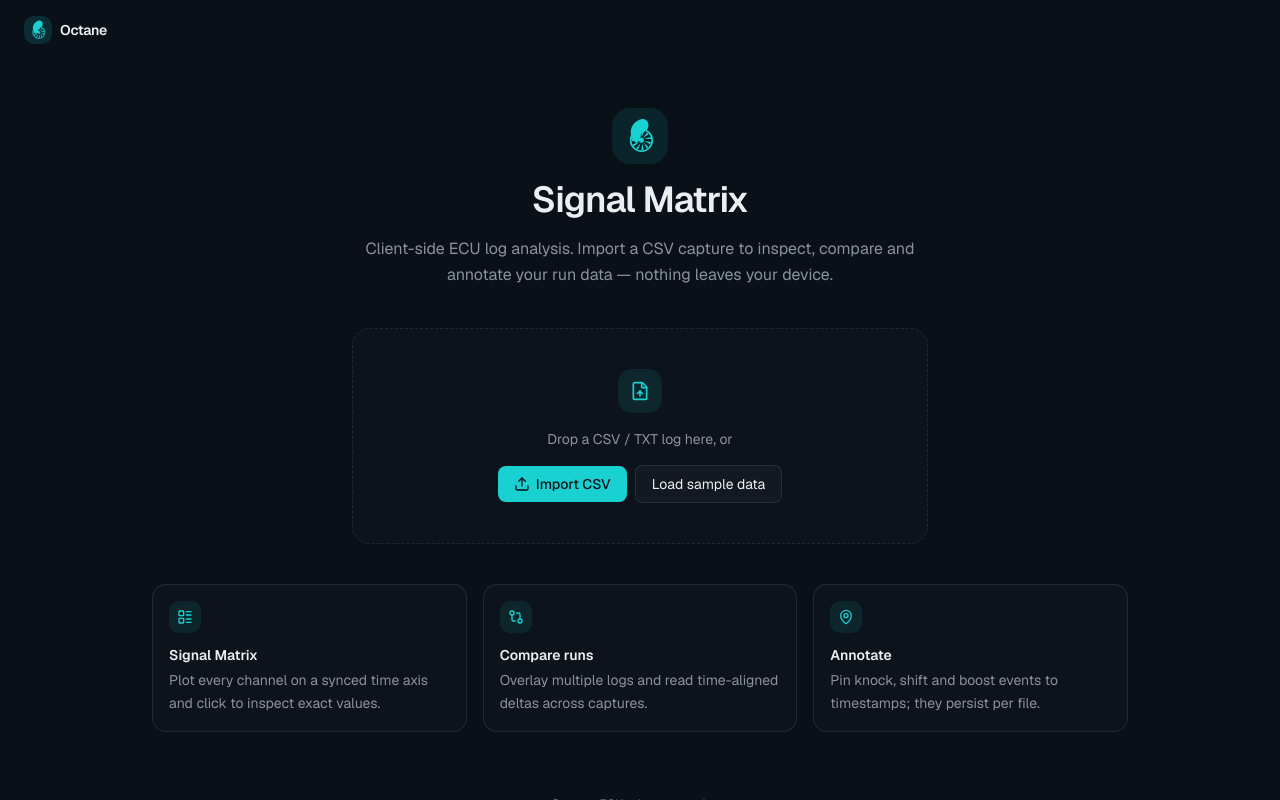
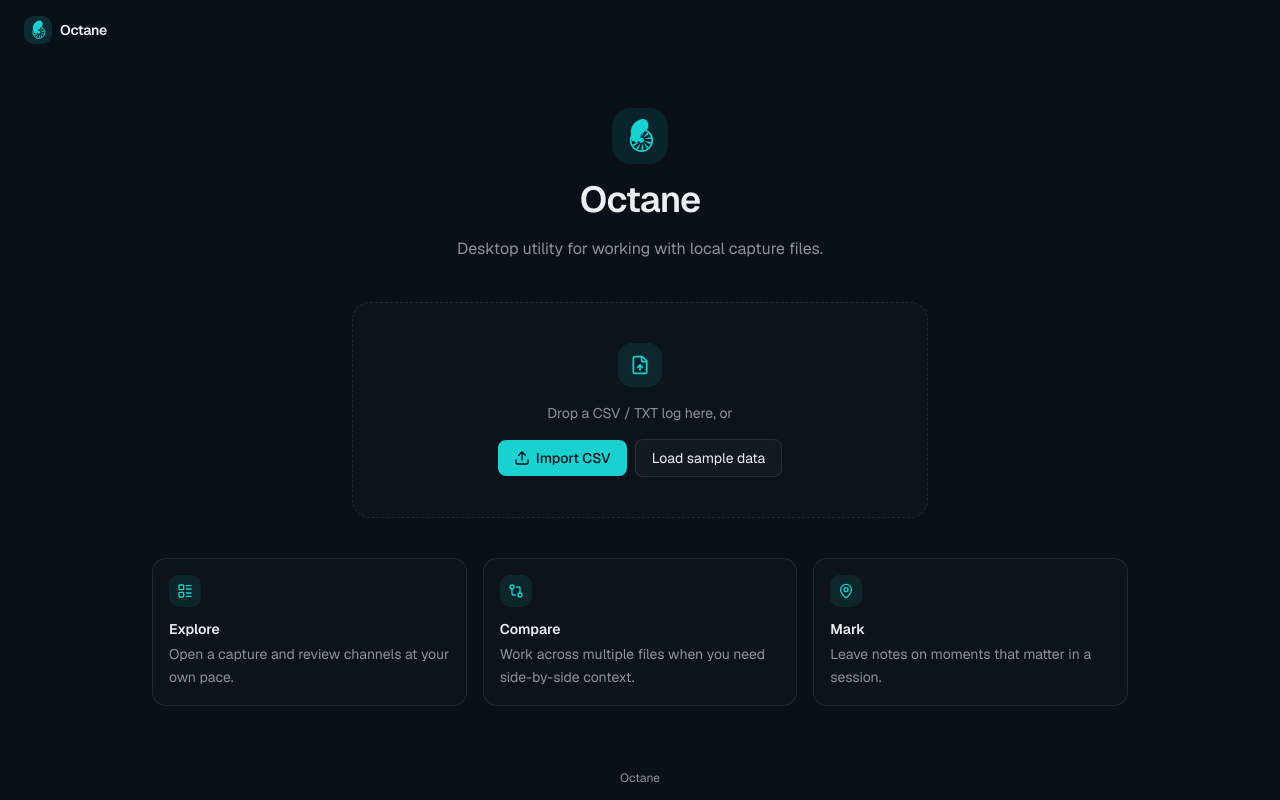
Before and after one commit to Everlasting-dev/octane, a Next.js app: page / in a window 1280 px wide. Built offline with nearby package versions, Linux system fonts and the light colour scheme.

Commit message:
Scrub public README and marketing copy.
Co-authored-by: Cursor <cursoragent@cursor.com>

```diff
--- a/app/layout.tsx
+++ b/app/layout.tsx
@@ -1,4 +1,3 @@
-import { Analytics } from '@vercel/analytics/next'
 import type { Metadata, Viewport } from 'next'
 import { Geist, Geist_Mono } from 'next/font/google'
 import './globals.css'
@@ -10,8 +9,8 @@ const geistMono = Geist_Mono({
 })
 
 export const metadata: Metadata = {
-  title: 'Octane — Signal Matrix',
-  description: 'Inspect and compare ECU telemetry signals from log captures.',
+  title: 'Octane',
+  description: 'Desktop utility.',
   generator: 'Octane',
   icons: {
     icon: [
@@ -52,7 +51,6 @@ export default function RootLayout({
     >
       <body className="font-sans antialiased">
         {children}
-        {process.env.NODE_ENV === 'production' && <Analytics />}
       </body>
     </html>
   )
--- a/components/runscope/about-modal.tsx
+++ b/components/runscope/about-modal.tsx
@@ -77,7 +77,7 @@ export function AboutModal({ open, onClose }: { open: boolean; onClose: () => vo
           </a>
         </div>
 
-        <p className="mt-4 text-center text-[10px] text-muted-foreground">© AK Everlasting Dev · ECU telemetry analyzer</p>
+        <p className="mt-4 text-center text-[10px] text-muted-foreground">© AK Everlasting Dev</p>
       </div>
     </div>
   )
--- a/components/runscope/landing.tsx
+++ b/components/runscope/landing.tsx
@@ -8,9 +8,9 @@ import { cn } from "@/lib/utils"
 import { OctaneLogo } from "./logo"
 
 const FEATURES = [
-  { icon: LayoutList, title: "Signal Matrix", text: "Plot every channel on a synced time axis and click to inspect exact values." },
-  { icon: GitCompare, title: "Compare runs", text: "Overlay multiple logs and read time-aligned deltas across captures." },
-  { icon: MapPin, title: "Annotate", text: "Pin knock, shift and boost events to timestamps; they persist per file." },
+  { icon: LayoutList, title: "Explore", text: "Open a capture and review channels at your own pace." },
+  { icon: GitCompare, title: "Compare", text: "Work across multiple files when you need side-by-side context." },
+  { icon: MapPin, title: "Mark", text: "Leave notes on moments that matter in a session." },
 ]
 
 export function Landing({
@@ -63,10 +63,9 @@ export function Landing({
           <span className="inline-flex size-14 items-center justify-center rounded-2xl bg-primary/10 text-primary">
             <OctaneLogo className="size-9" />
           </span>
-          <h1 className="text-balance text-4xl font-semibold tracking-tight">Signal Matrix</h1>
+          <h1 className="text-balance text-4xl font-semibold tracking-tight">Octane</h1>
           <p className="max-w-xl text-pretty text-base leading-relaxed text-muted-foreground">
-            Client-side ECU log analysis. Import a CSV capture to inspect, compare and annotate your
-            run data — nothing leaves your device.
+            Desktop utility for working with local capture files.
           </p>
         </div>
 
@@ -146,7 +145,7 @@ export function Landing({
       </main>
 
       <footer className="px-6 py-4 text-center text-xs text-muted-foreground">
-        Octane · ECU telemetry analyzer
+        Octane
       </footer>
     </div>
   )
--- a/package.json
+++ b/package.json
@@ -2,7 +2,7 @@
   "name": "octane-signal-matrix",
   "version": "1.0.3",
   "private": true,
-  "description": "Octane — ECU telemetry log analyzer (Next.js + Electron).",
+  "description": "Desktop utility.",
   "author": "AK Everlasting Dev",
   "main": "electron/main.cjs",
   "scripts": {
```
Also changed, not shown: 1 other file (tests, documents, lock files or other folders).
